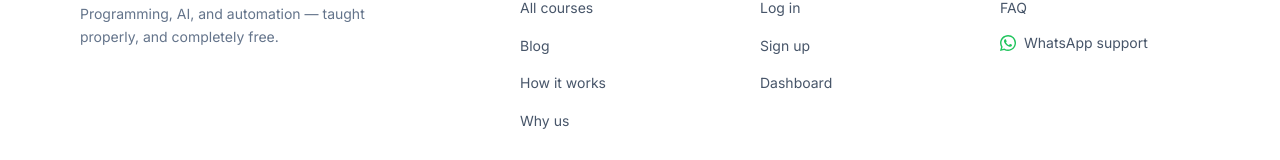
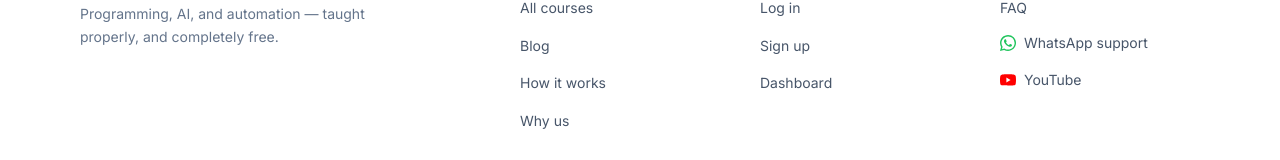
Before and after one commit to m-muzammil-irshad/Auto-AI-Academy-Website, a Next.js app: page / in a window 1280 px wide. Shown: the part 5586-5746 px from the top of the page. Built offline with nearby package versions, Linux system fonts and the light colour scheme; no server answers; the database is empty.

Commit message:
Add YouTube link and icon to footer

```diff
--- a/src/components/layout/SiteFooter.tsx
+++ b/src/components/layout/SiteFooter.tsx
@@ -1,7 +1,7 @@
 "use client";
 
 import Link from "next/link";
-import { SITE_NAME } from "@/lib/constants";
+import { SITE_NAME, YOUTUBE_URL } from "@/lib/constants";
 import { useSiteSettings } from "@/hooks/useSiteSettings";
 
 const COLUMNS = [
@@ -82,6 +82,23 @@ export function SiteFooter() {
                 WhatsApp support
               </a>
             </li>
+            <li>
+              <a
+                href={YOUTUBE_URL}
+                target="_blank"
+                rel="noopener noreferrer"
+                className={`inline-flex items-center gap-2 ${linkClass}`}
+              >
+                <svg viewBox="0 0 24 24" className="h-4 w-4 shrink-0" aria-hidden="true">
+                  <path
+                    fill="#FF0000"
+                    d="M23.498 6.186a3.016 3.016 0 0 0-2.122-2.136C19.505 3.545 12 3.545 12 3.545s-7.505 0-9.377.505A3.017 3.017 0 0 0 .502 6.186C0 8.07 0 12 0 12s0 3.93.502 5.814a3.016 3.016 0 0 0 2.122 2.136c1.871.505 9.376.505 9.376.505s7.505 0 9.377-.505a3.015 3.015 0 0 0 2.122-2.136C24 15.93 24 12 24 12s0-3.93-.502-5.814z"
+                  />
+                  <path fill="#FFFFFF" d="M9.545 15.568V8.432L15.818 12l-6.273 3.568z" />
+                </svg>
+                YouTube
+              </a>
+            </li>
           </ul>
         </nav>
       </div>
--- a/src/lib/constants.ts
+++ b/src/lib/constants.ts
@@ -6,6 +6,7 @@ export const SITE_DESCRIPTION =
 
 export const WHATSAPP_NUMBER = "923292540897";
 export const WHATSAPP_URL = `https://wa.me/${WHATSAPP_NUMBER}`;
+export const YOUTUBE_URL = "https://youtube.com/@AutoAIAcademy";
 
 export const STUDENT_NAV = [
   { href: "/student", label: "Dashboard", icon: "home" },
```
Also changed, not shown: 1 other file (tests, documents, lock files or other folders).
